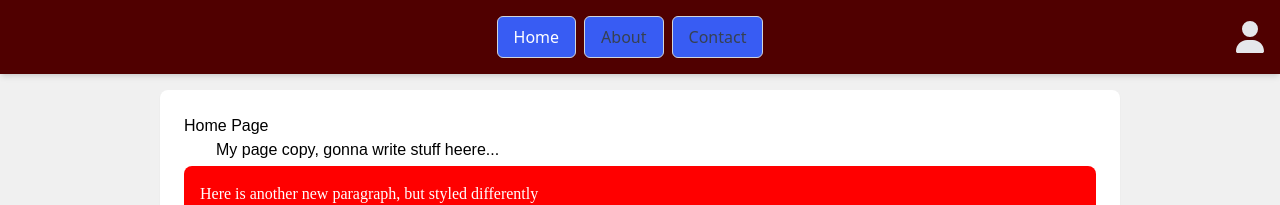
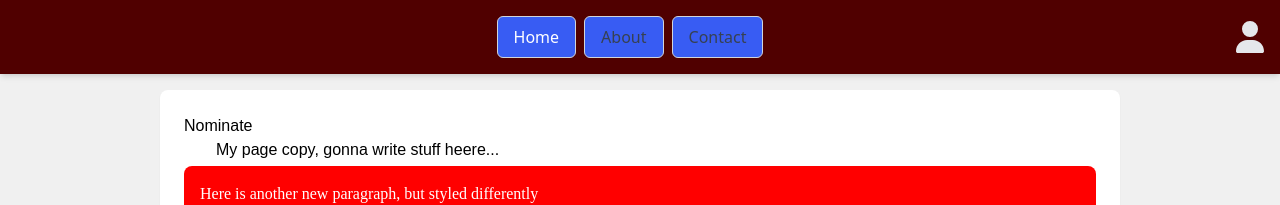
Before and after one commit to swholobaugh/spotlight, a React (Vite) app: page / in a window 1280 px wide. Shown: the top 205 px of the page. Built offline with nearby package versions, Linux system fonts and the light colour scheme.

Commit message:
fix(pages): update page names

```diff
--- a/src/pages/Contact/Contact.jsx
+++ b/src/pages/HallOfFame/HallOfFame.jsx
@@ -1,9 +1,6 @@
 import React, { useContext, useReducer } from "react";
-import Navbar from "../../components/Navbar/Navbar.jsx";
-
 import ContactForm from "./ContactForm/ContactForm.jsx";
 import ContactList from "./ContactList/ContactList.jsx";
-
 import { ContactContext } from "../../Context.jsx";
 import contactFormReducer from "./ContactForm/contactFormReducer";
 
@@ -14,7 +11,7 @@ const initialFormState = {
   isSelected: false
 };
 
-const Contact = () => {
+const HallOfFame = () => {
   const [formState, dispatch] = useReducer(
     contactFormReducer,
     initialFormState
@@ -59,7 +56,7 @@ const Contact = () => {
 
   return (
     <div>
-      <h1>Contact Page</h1>
+      <h1>Hall of Fame</h1>
       <ContactForm
         formState={formState}
         handleTextChange={handleTextChange}
@@ -71,4 +68,4 @@ const Contact = () => {
   );
 };
 
-export default Contact;
+export default HallOfFame;
--- a/src/pages/Home/Home.jsx
+++ b/src/pages/Nominate/Nominate.jsx
@@ -1,10 +1,10 @@
 import React from "react";
 import Navbar from "../../components/Navbar/Navbar.jsx";
 
-const Home = () => {
+const Nominate = () => {
   return (
     <div>
-      <h1 className='font-header'>Home Page</h1>
+      <h1 className='font-header'>Nominate</h1>
       <div
         className='px-8 font-body'
       >My page copy, gonna write stuff heere...</div>
@@ -25,4 +25,4 @@ const Home = () => {
   );
 };
 
-export default Home;
+export default Nominate;
--- a/src/pages/index.jsx
+++ b/src/pages/index.jsx
@@ -1,9 +1,9 @@
 import React from "react"
 import {BrowserRouter as Router, Routes, Route} from "react-router-dom"
 import Layout from '../components/Layout/Layout'
-import Home from "./Home/Home.jsx"
+import Nominate from "./Nominate/Nominate.jsx"
 import About from "./About/About.jsx"
-import Contact from "./Contact/Contact.jsx"
+import HallOfFame from "./HallOfFame/HallOfFame.jsx"
 import Profile from "./Profile/Profile.jsx"
 
 const Pages = (props) => {
@@ -11,9 +11,9 @@ const Pages = (props) => {
     <Router>
       <Layout>
         <Routes>
-          <Route exact path="/" element={<Home/>}/>
+          <Route exact path="/" element={<Nominate/>}/>
           <Route path="/about" element={<About/>}/>
-          <Route path="/contact" element={<Contact/>}/>
+          <Route path="/contact" element={<HallOfFame/>}/>
           <Route path="/profile" element={<Profile />} />
         </Routes>
       </Layout>
```
Also changed, not shown: src/pages/HallOfFame/ContactForm/ContactForm.jsx (renamed from src/pages/Contact/ContactForm/ContactForm.jsx), src/pages/HallOfFame/ContactForm/contactFormReducer.jsx (renamed from src/pages/Contact/ContactForm/contactFormReducer.jsx), src/pages/HallOfFame/ContactList/ContactList.jsx (renamed from src/pages/Contact/ContactList/ContactList.jsx), 1 other file (tests, documents, lock files or other folders).
